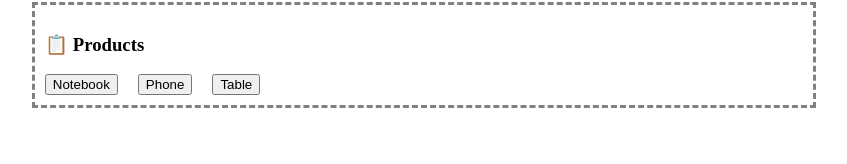
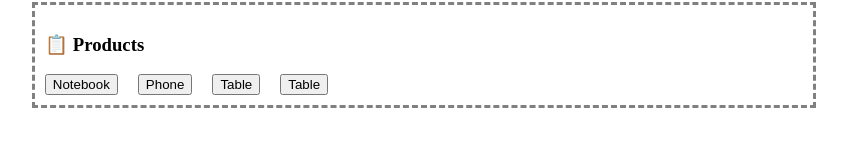
Before and after one commit to Oleg-ru/ng-mini-apps, an Angular app: page /pages/products in a window 1280 px wide. Shown: the part 136-300 px from the top of the page, without its empty margins (216-1063 px from the left). Built offline with nearby package versions, Linux system fonts and the light colour scheme.

Commit message:
feature: Routing ADD four produc

```diff
--- a/src/app/pages/products/products.html
+++ b/src/app/pages/products/products.html
@@ -5,6 +5,7 @@
 <!--    <a [routerLink]="['/pages/product-details/', 101]">Notebook</a>-->
 <!--    <a [routerLink]="['/pages/product-details/', 102]">Phone</a>-->
 <!--    <a [routerLink]="['/pages/product-details/', 103]">Table</a>-->
+<!--    <a [routerLink]="['/pages/product-details/', 104]">Table</a>-->
 <!--  </nav>-->
 
   <!-- Router Parameter with Navigate() -->
@@ -12,5 +13,6 @@
     <button (click)="viewDetails(101)">Notebook</button>
     <button (click)="viewDetails(102)">Phone</button>
     <button (click)="viewDetails(103)">Table</button>
+    <button (click)="viewDetails(104)">Table</button>
   </nav>
 </div>
```
